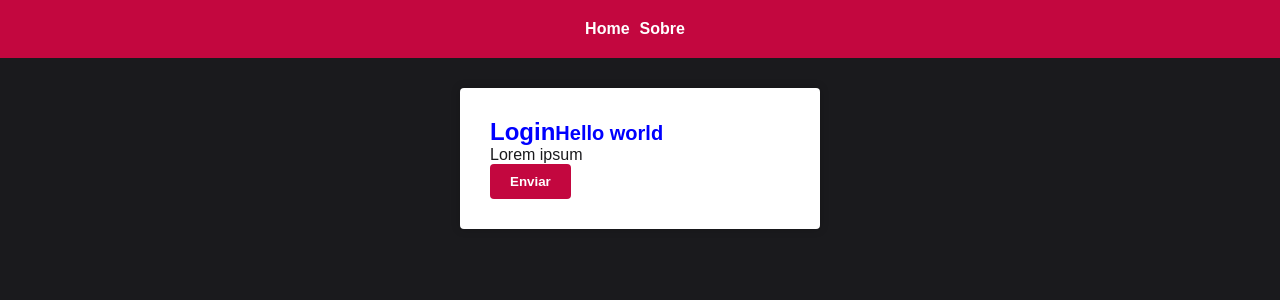
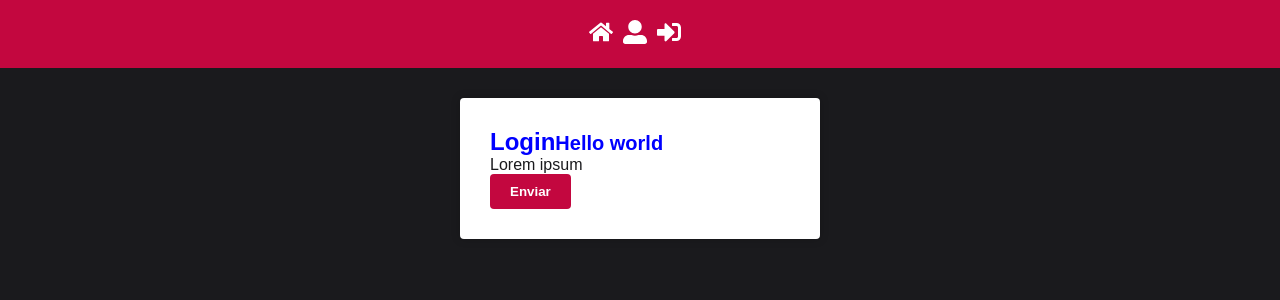
Before and after one commit to MogLuiz/student-control, a React (Create React App) app: page / in a window 1280 px wide. Shown: the top 300 px of the page. Built offline with nearby package versions, Linux system fonts and the light colour scheme; the HTML template or start-up script is replaced by a standard one.

Commit message:
React icons

```diff
--- a/package.json
+++ b/package.json
@@ -8,6 +8,7 @@
     "@testing-library/user-event": "^12.1.10",
     "react": "^17.0.2",
     "react-dom": "^17.0.2",
+    "react-icons": "^4.2.0",
     "react-scripts": "4.0.3",
     "styled-components": "^5.3.0",
     "web-vitals": "^1.0.1"
--- a/src/components/Header/index.js
+++ b/src/components/Header/index.js
@@ -1,11 +1,25 @@
 import React from 'react'
+
+import { FaHome, FaSignInAlt, FaUserAlt } from 'react-icons/fa'
+
 import { Nav } from './styled'
 
 export default function Header() {
   return (
     <Nav>
-      <a href="/">Home</a>
-      <a href="/">Sobre</a>
+
+      <a href="/">
+        <FaHome size={24} />
+      </a>
+
+      <a href="/">
+        <FaUserAlt size={24} />
+      </a>
+
+      <a href="/">
+        <FaSignInAlt size={24} />
+      </a>
+
     </Nav>
   )
 }
```
Also changed, not shown: 1 other file (tests, documents, lock files or other folders).
